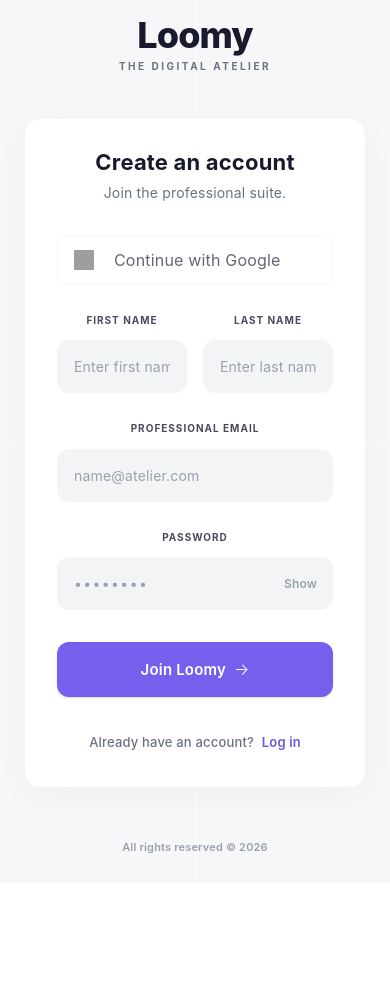
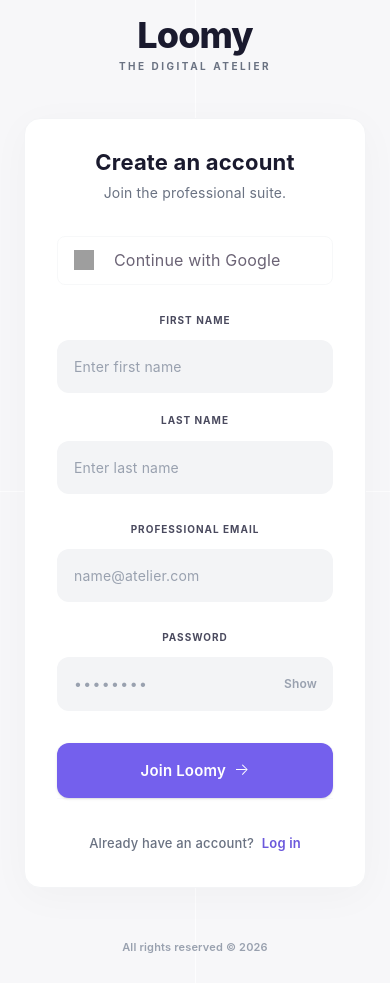
Before and after one commit to ariigrangetto/loomy, a React (Vite) app: page /register in a window 390 px wide. Before the commit the page ends 883 px from the top, so only its background shows below. Built offline with nearby package versions, Linux system fonts and the light colour scheme; no server answers; grey boxes are pictures that could not be loaded.

Commit message:
fix: responsive desing

```diff
--- a/src/pages/Dashboard.tsx
+++ b/src/pages/Dashboard.tsx
@@ -36,7 +36,7 @@ export default function Dashboard() {
                         <p className="text-[9px] font-bold text-gray-500 dark:text-gray-400 tracking-[0.2em] uppercase">Dashboard</p>
                     </div>
                 </div>
-                <div className="flex items-center gap-4">
+                <div className="flex items-center gap-2 sm:gap-4">
                     <button
                         onClick={toggleTheme}
                         className="p-2.5 text-gray-400 hover:text-gray-600 dark:hover:text-gray-200 hover:bg-gray-100 dark:hover:bg-white/10 rounded-[10px] transition-colors"
@@ -46,10 +46,10 @@ export default function Dashboard() {
                     </button>
                     <button
                         onClick={() => setIsFormOpen(true)}
-                        className="py-2.5 px-5 bg-[#7460ed] hover:bg-[#6250cc] text-white text-[14px] font-semibold rounded-[10px] shadow-sm hover:shadow-md transform transition-all active:scale-[0.98] outline-none flex items-center gap-2"
+                        className="py-2.5 px-3 sm:px-5 bg-[#7460ed] hover:bg-[#6250cc] text-white text-[14px] font-semibold rounded-[10px] shadow-sm hover:shadow-md transform transition-all active:scale-[0.98] outline-none flex items-center gap-2"
                     >
                         <Plus size={18} />
-                        New Appointment
+                        <span className="hidden sm:inline">New Appointment</span>
                     </button>
                     <button
                         onClick={() => handleSignOut()}
--- a/src/pages/Register.tsx
+++ b/src/pages/Register.tsx
@@ -77,7 +77,7 @@ export default function Register() {
                                 <span>Continue with Google</span>
                             </button>
                         </div>
-                        <div className="grid grid-cols-2 gap-4">
+                        <div className="grid grid-cols-1 sm:grid-cols-2 gap-4">
 
                             <div className="flex flex-col gap-2">
                                 <label className="text-[10px] font-bold text-[#4a4a5e] uppercase tracking-widest" htmlFor="name">First Name</label>
```
